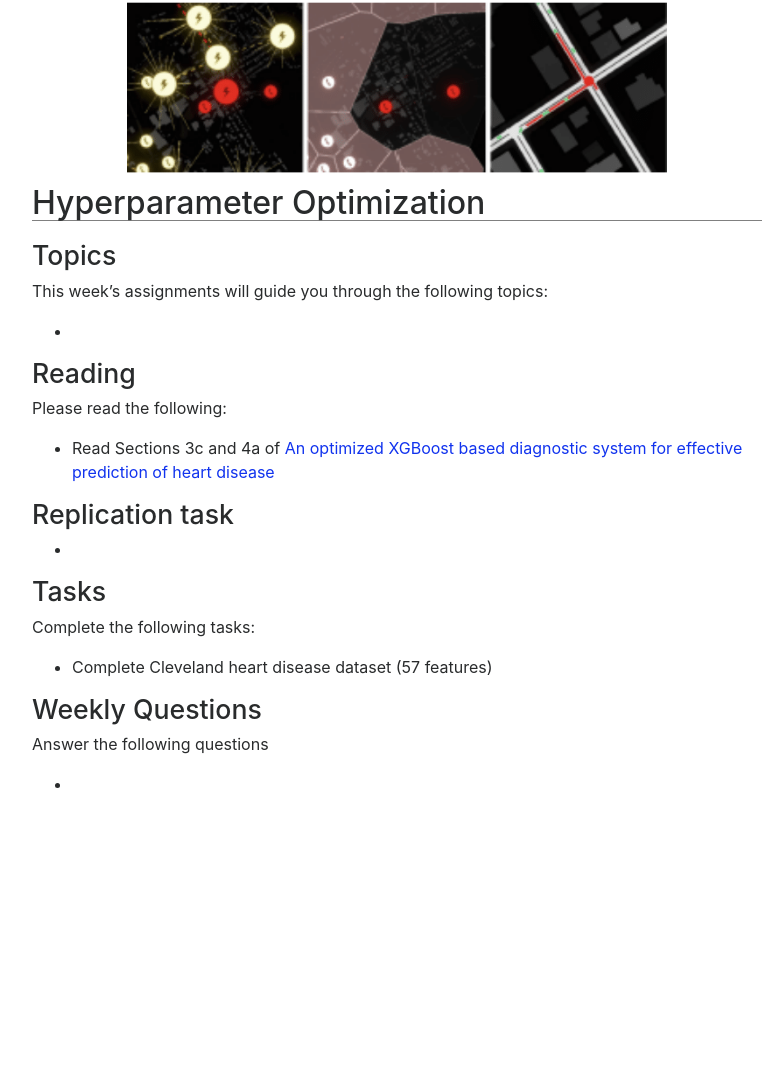
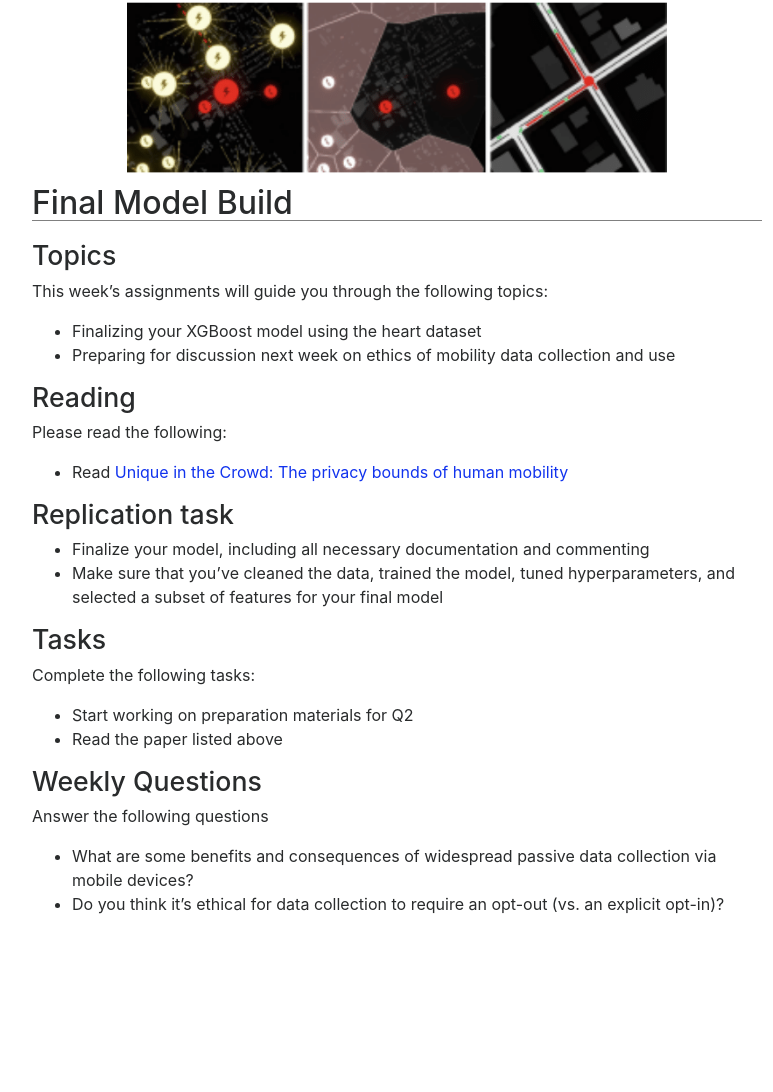
Before and after one commit to ACloninger/capstone-deloitte-travel-models, a Jekyll site: the page built from weeks/08-Final-Model-Build.md, in a window 1280 px wide. Shown: the whole page, without its empty margins (243-1016 px from the left). Built offline with Jekyll 4.4.1, drawn with Linux system fonts in a browser that asks for light colours; nearby versions of some CDN libraries; before the commit the page ends 972 px from its top, so only the background shows below that.

Commit message:
Updated Week 8

```diff
--- a/weeks/08-Final-Model-Build.md
+++ b/weeks/08-Final-Model-Build.md
@@ -4,34 +4,38 @@ title: Week 08
 doodle: /doodle.png
 ---
 
-# Hyperparameter Optimization
+# Final Model Build
 
 ## Topics
 
 This week's assignments will guide you through the following topics:
 
-*
+* Finalizing your XGBoost model using the heart dataset
+* Preparing for discussion next week on ethics of mobility data collection and use
 
 ## Reading
 
 Please read the following:
 
-* Read Sections 3c and 4a of [An optimized XGBoost based diagnostic system for effective prediction of heart disease](https://www.sciencedirect.com/science/article/pii/S1319157820304936)
+* Read [Unique in the Crowd: The privacy bounds of human mobility](https://www.nature.com/articles/srep01376)
 
 ## Replication task
 
-*
+* Finalize your model, including all necessary documentation and commenting
+* Make sure that you've cleaned the data, trained the model, tuned hyperparameters, and selected a subset of features for your final model
 
 
 ## Tasks
 
 Complete the following tasks:
 
-* Complete Cleveland heart disease dataset (57 features)
+* Start working on preparation materials for Q2
+* Read the paper listed above
 
 
 ## Weekly Questions
 
 Answer the following questions
 
-*
+* What are some benefits and consequences of widespread passive data collection via mobile devices?
+* Do you think it's ethical for data collection to require an opt-out (vs. an explicit opt-in)?
```
